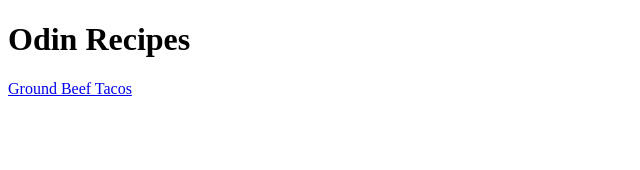
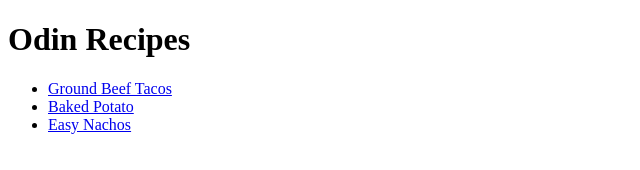
Before and after one commit to Hallucitory/odin-recipes, a plain HTML site: page index.html in a window 1280 px wide. Shown: the whole page, without its empty margins (0-640 px from the left). Drawn offline with Linux system fonts and the light colour scheme.

Commit message:
internal links addded to homepage

```diff
--- a/index.html
+++ b/index.html
@@ -8,7 +8,11 @@
     <body>
         <h1>Odin Recipes</h1>
         <body>
-            <a href="recipes/tacos.html">Ground Beef Tacos</a>
+        <ul>
+            <li><a href="recipes/tacos.html">Ground Beef Tacos</a></li>
+            <li><a href="recipes/baked-potato.html">Baked Potato</a></li>
+            <li><a href="recipes/nachos.html">Easy Nachos</a></li>
+        </ul>
         </body>
 
     </body>
```
